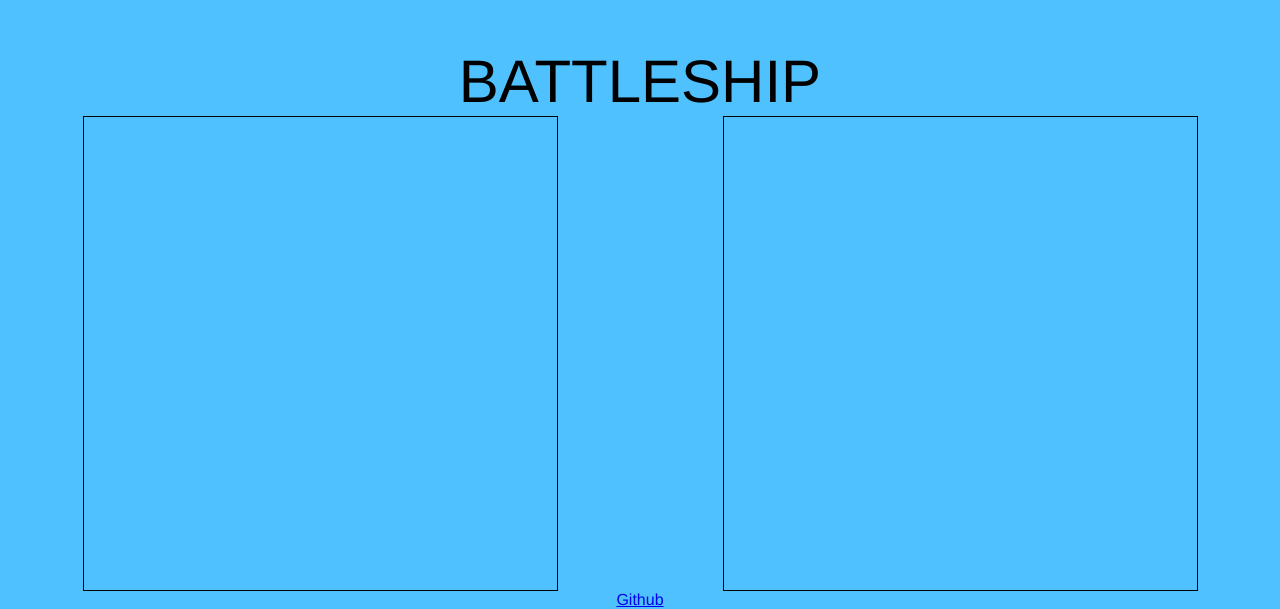
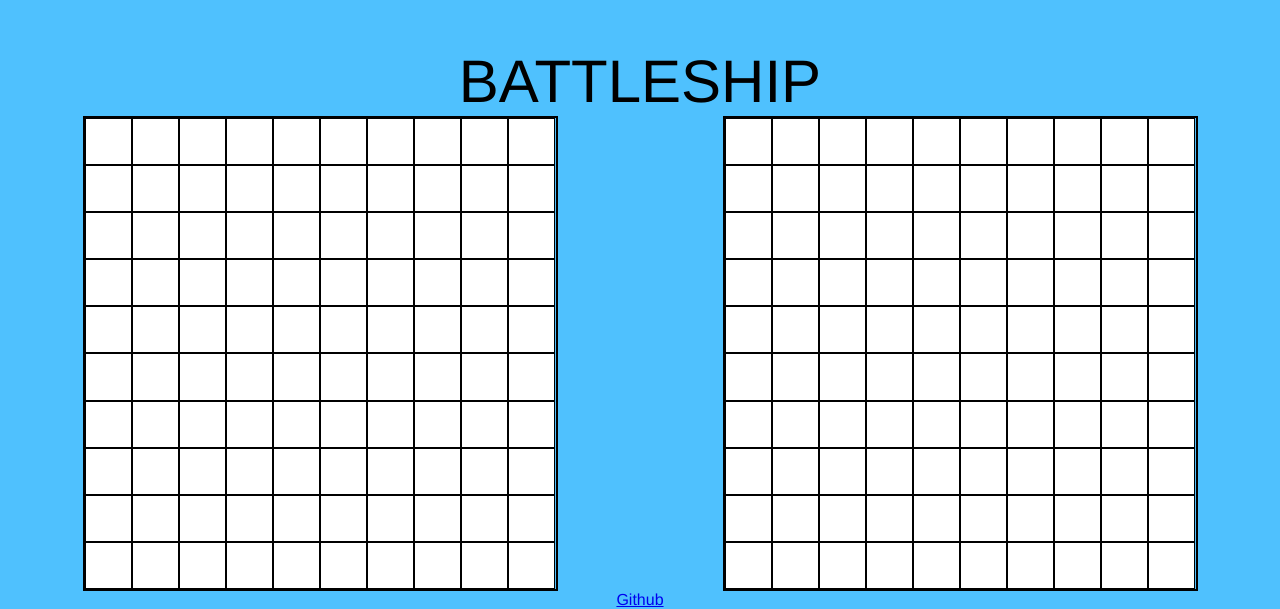
Before and after one commit to danielkurtsawyer/odin-javascript-battleship, a website built with webpack: page dist/index.html in a window 1280 px wide. Shown: the part 191-800 px from the top of the page. Built offline with nearby package versions, Linux system fonts and the light colour scheme; a web font is replaced by a local one.

Commit message:
Implement basic page layout

```diff
--- a/src/scripts/DOMController.js
+++ b/src/scripts/DOMController.js
@@ -49,6 +49,31 @@ const loadPage = () => {
 
     // append the opponentboard to the right div
     right.appendChild(opponentBoard);
+
+    // divide the board into individual squares to form a 10x10 grid
+
+    // remember the numbering convention
+    // coordinate - [i, j]
+    // store this in a custom css attribute for use
+    for (let i = 0; i < 10; i++) {
+        for (let j = 0; j < 10; j++) {
+            const playerSquare = document.createElement('div');
+            const opponentSquare = document.createElement('div');
+
+            // the i and j values are swapped
+            // rows going down will be i, and colums going right will be j
+            // since grid fills left to right before moving down, we swap to
+            // ensure the i and j values are consistent with the implementation
+            playerSquare.setAttribute('i', j);
+            playerSquare.setAttribute('j', i);
+            opponentSquare.setAttribute('i', j);
+            opponentSquare.setAttribute('j', i);
+
+            // append each div to the respective board
+            playerBoard.appendChild(playerSquare);
+            opponentBoard.appendChild(opponentSquare);
+        }
+    }
 };
 
 export { loadPage };
--- a/src/styles/style.css
+++ b/src/styles/style.css
@@ -11,6 +11,7 @@
 
 :root {
     --ocean-blue: #4fc1fe;
+    --ship-gray: #a0bbc6;
     font-size: 16px;
 }
 
@@ -44,6 +45,7 @@ footer {
 .main-wrapper {
     display: grid;
     grid-template-columns: repeat(auto-fit, minmax(375px, 1fr));
+    row-gap: 20px;
 }
 
 .main-wrapper-left,
@@ -57,5 +59,19 @@ footer {
 .opponent-board {
     width: min(80%, 475px);
     aspect-ratio: 1/1;
+    border: 2px solid black;
+
+    display: grid;
+    grid-template-columns: repeat(10, 1fr);
+    grid-template-rows: repeat(10, 1fr);
+}
+
+.player-board div,
+.opponent-board div {
     border: 1px solid black;
+    background-color: white;
 }
+
+div.ship {
+    background-color: var(--ship-gray);
+}
```
